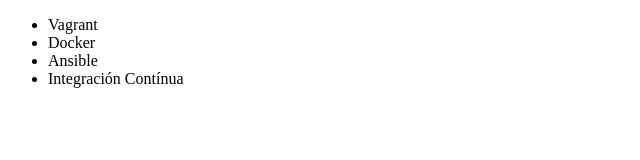
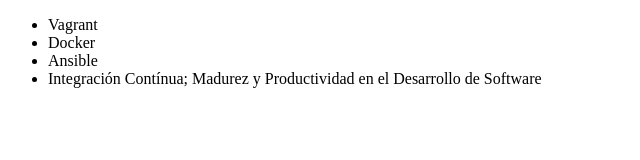
Before and after one commit to paolobillordo/alura-git, a plain HTML site: page index.html in a window 1280 px wide. Shown: the whole page, without its empty margins (0-640 px from the left). Drawn offline with Linux system fonts and the light colour scheme.

Commit message:
Renombrando curso de Integración contínua

```diff
--- a/index.html
+++ b/index.html
@@ -10,7 +10,7 @@
         <li>Vagrant</li>
         <li>Docker</li>
         <li>Ansible</li>
-        <li>Integración Contínua</li>
+        <li>Integración Contínua; Madurez y Productividad en el Desarrollo de Software</li>
     </ul>
 </body>
 </html>
```
